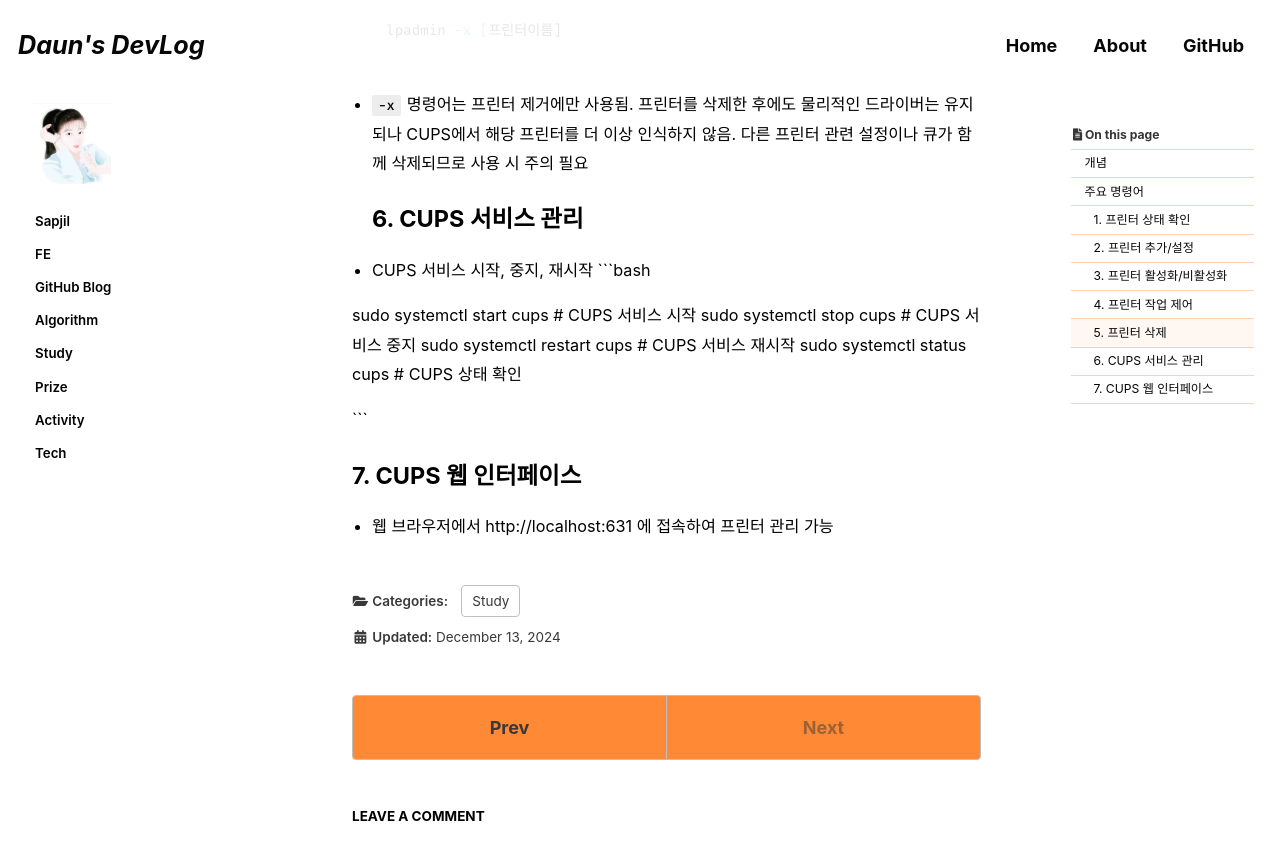
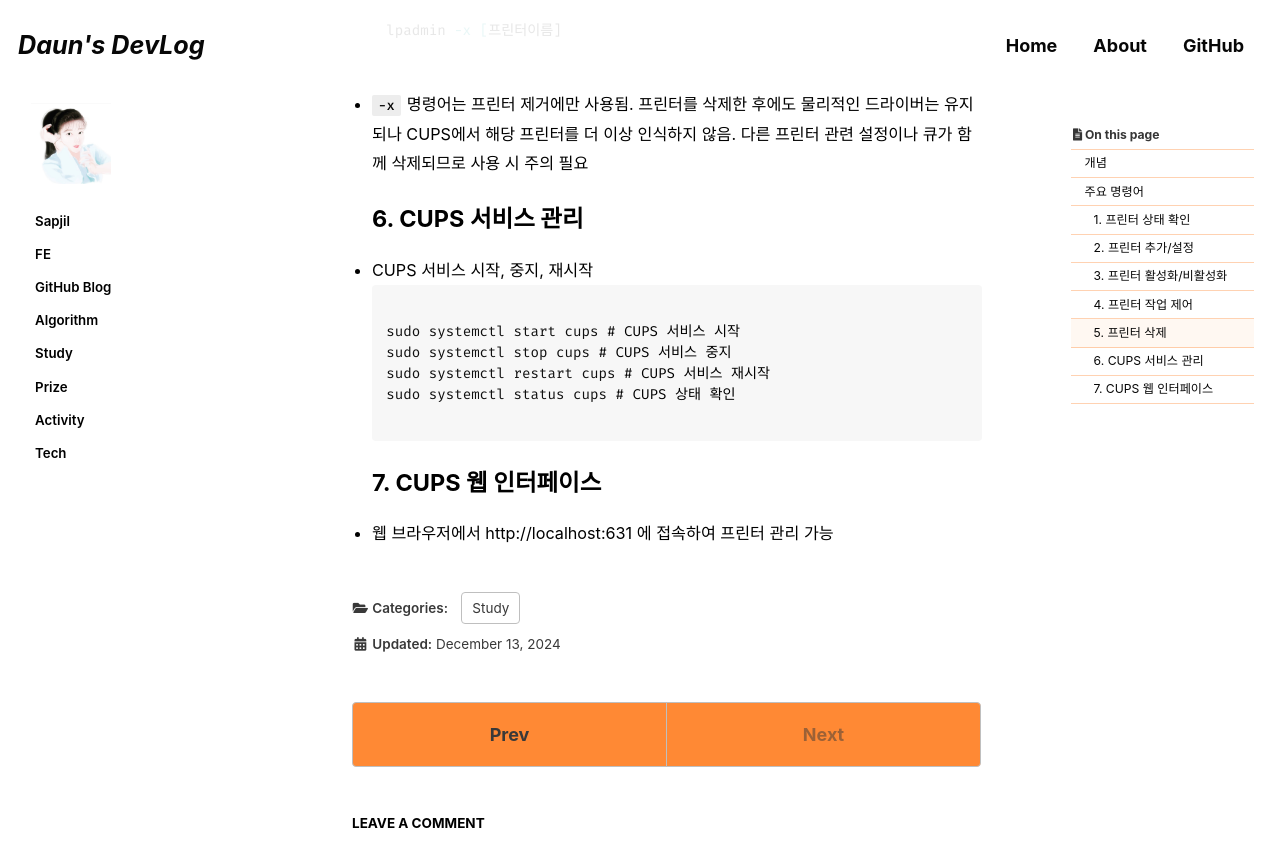
Before and after one commit to DAUN3046/DAUN3046.github.io, a Jekyll site: the page built from _posts/2024-12-13-std.md, in a window 1280 px wide and 900 px high, scrolled down 1971 px. Shown: the top 867 px of the window. Built offline with Jekyll 4.4.1, drawn with Linux system fonts in a browser that asks for light colours; cached includes are drawn as plain includes; some web fonts are replaced; comment, search, counter and statistics services are not loaded.

Commit message:
Update 2024-12-13-std.md

````diff
--- a/_posts/2024-12-13-std.md
+++ b/_posts/2024-12-13-std.md
@@ -84,13 +84,14 @@ Linux는 주로 CUPS(Common UNIX Printing System)를 사용하여 프린터를
   다른 프린터 관련 설정이나 큐가 함께 삭제되므로 사용 시 주의 필요
 ## 6. CUPS 서비스 관리
 - CUPS 서비스 시작, 중지, 재시작
-```bash
 
-sudo systemctl start cups # CUPS 서비스 시작
-sudo systemctl stop cups # CUPS 서비스 중지
-sudo systemctl restart cups # CUPS 서비스 재시작
-sudo systemctl status cups # CUPS 상태 확인
+  ```bash
 
-```
+  sudo systemctl start cups # CUPS 서비스 시작
+  sudo systemctl stop cups # CUPS 서비스 중지
+  sudo systemctl restart cups # CUPS 서비스 재시작
+  sudo systemctl status cups # CUPS 상태 확인
+
+  ```
 ## 7. CUPS 웹 인터페이스
 - 웹 브라우저에서 http://localhost:631 에 접속하여 프린터 관리 가능
````
